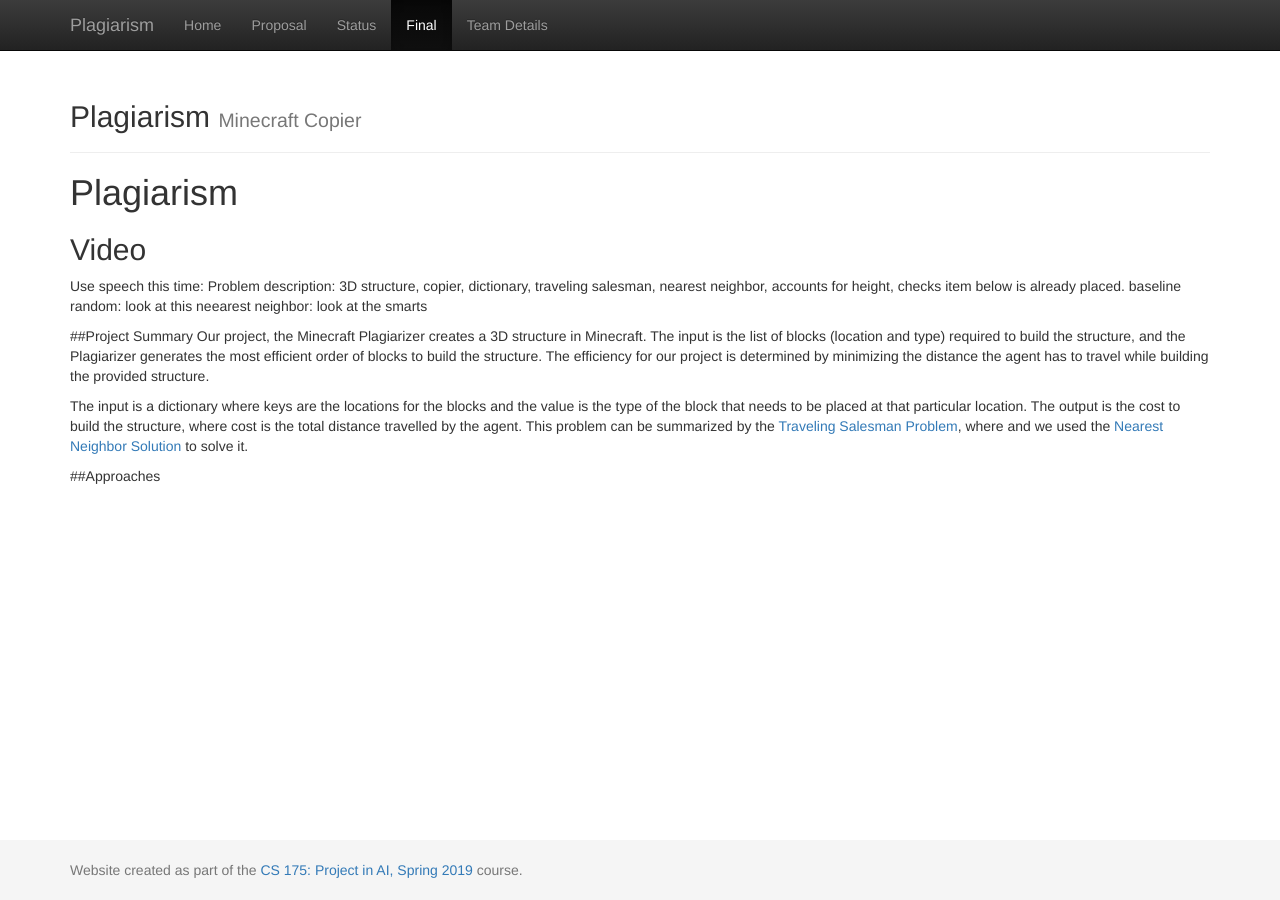
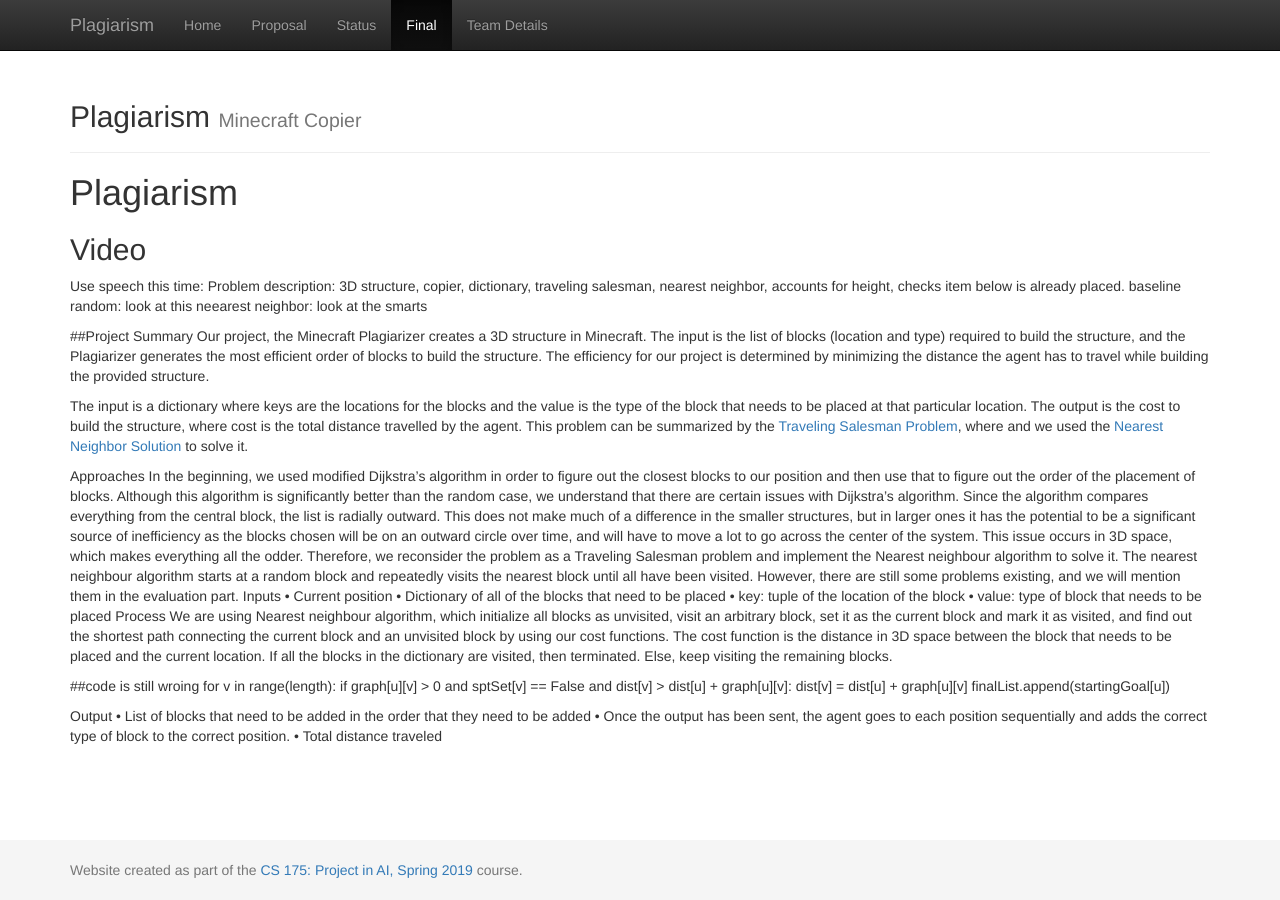
Before and after one commit to thebrainygeek/plagiarism, a Jekyll site: the page built from docs/final.md, in a window 1280 px wide. Built offline with Jekyll 4.4.1, drawn with Linux system fonts in a browser that asks for light colours.

Commit message:
Update final.md

```diff
--- a/docs/final.md
+++ b/docs/final.md
@@ -17,4 +17,23 @@ Our project, the Minecraft Plagiarizer creates a 3D structure in Minecraft. The
 
 The input is a dictionary where keys are the locations for the blocks and the value is the type of the block that needs to be placed at that particular location. The output is the cost to build the structure, where cost is the total distance travelled by the agent. This problem can be summarized by the [Traveling Salesman Problem](https://en.wikipedia.org/wiki/Travelling_salesman_problem), where  and we used the [Nearest Neighbor Solution](https://en.wikipedia.org/wiki/Nearest_neighbour_algorithm?fbclid=IwAR0C8TO1ORfp6sNmwoBE1F9ggGoWsAIZdxSdivXJWpt1BQIZaxFs0FM74Lk) to solve it.
 
-##Approaches
+Approaches
+In the beginning, we used modified Dijkstra’s algorithm in order to figure out the closest blocks to our position and then use that to figure out the order of the placement of blocks. Although this algorithm is significantly better than the random case, we understand that there are certain issues with Dijkstra’s algorithm. Since the algorithm compares everything from the central block, the list is radially outward. This does not make much of a difference in the smaller structures, but in larger ones it has the potential to be a significant source of inefficiency as the blocks chosen will be on an outward circle over time, and will have to move a lot to go across the center of the system. This issue occurs in 3D space, which makes everything all the odder. Therefore, we reconsider the problem as a Traveling Salesman problem and implement the Nearest neighbour algorithm to solve it. The nearest neighbour algorithm starts at a random block and repeatedly visits the nearest block until all have been visited. However, there are still some problems existing, and we will mention them in the evaluation part.
+Inputs
+•	Current position
+•	Dictionary of all of the blocks that need to be placed
+•	key: tuple of the location of the block
+•	value: type of block that needs to be placed
+Process We are using Nearest neighbour algorithm, which initialize all blocks as unvisited, visit an arbitrary block, set it as the current block and mark it as visited, and find out the shortest path connecting the current block and an unvisited block by using our cost functions. The cost function is the distance in 3D space between the block that needs to be placed and the current location. If all the blocks in the dictionary are visited, then terminated. Else, keep visiting the remaining blocks.
+
+##code is still wroing
+for v in range(length):
+    if graph[u][v] > 0 and sptSet[v] == False and dist[v] > dist[u] + graph[u][v]:
+        dist[v] = dist[u] + graph[u][v]
+    finalList.append(startingGoal[u])
+
+
+Output
+•	List of blocks that need to be added in the order that they need to be added
+•	Once the output has been sent, the agent goes to each position sequentially and adds the correct type of block to the correct position.
+•	Total distance traveled
```
